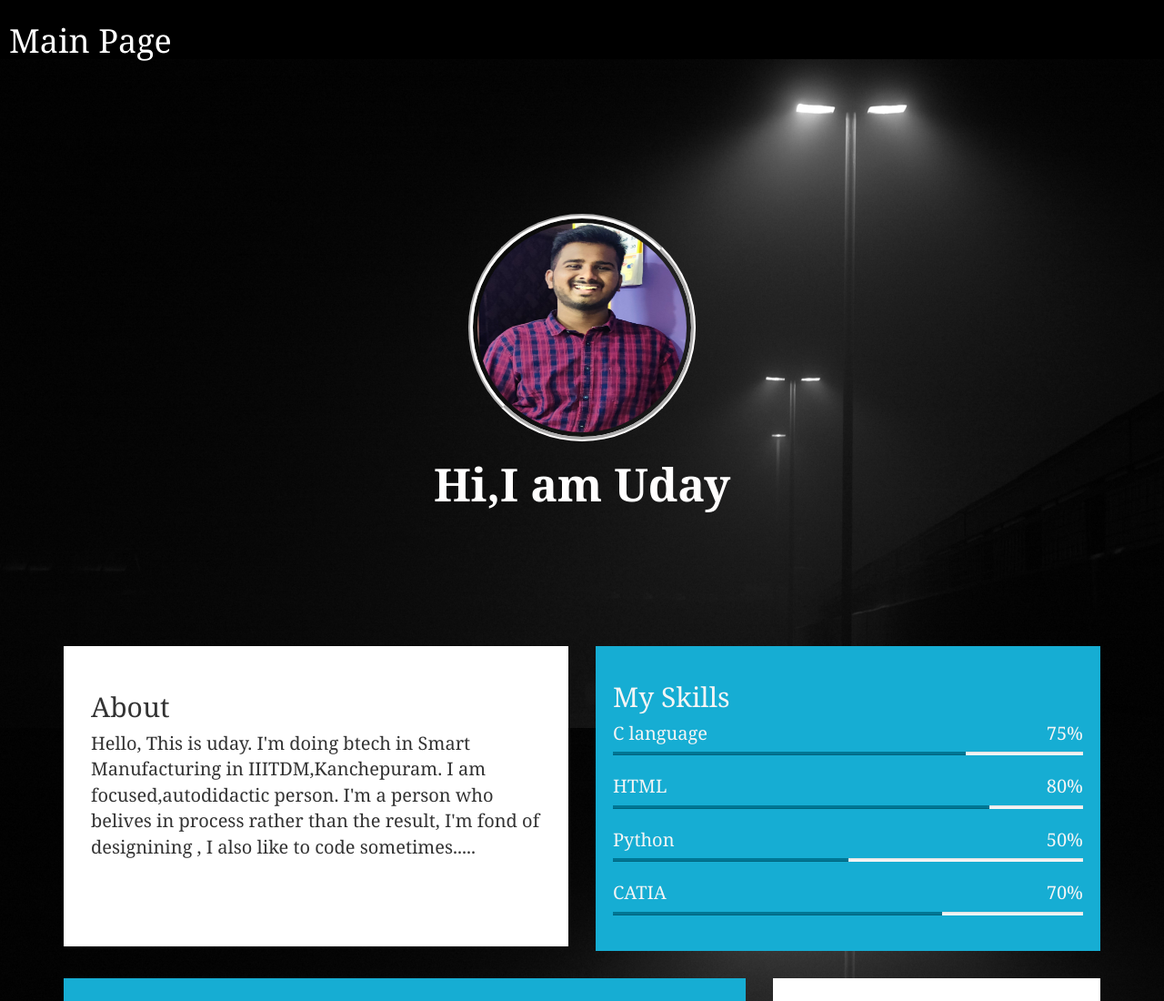
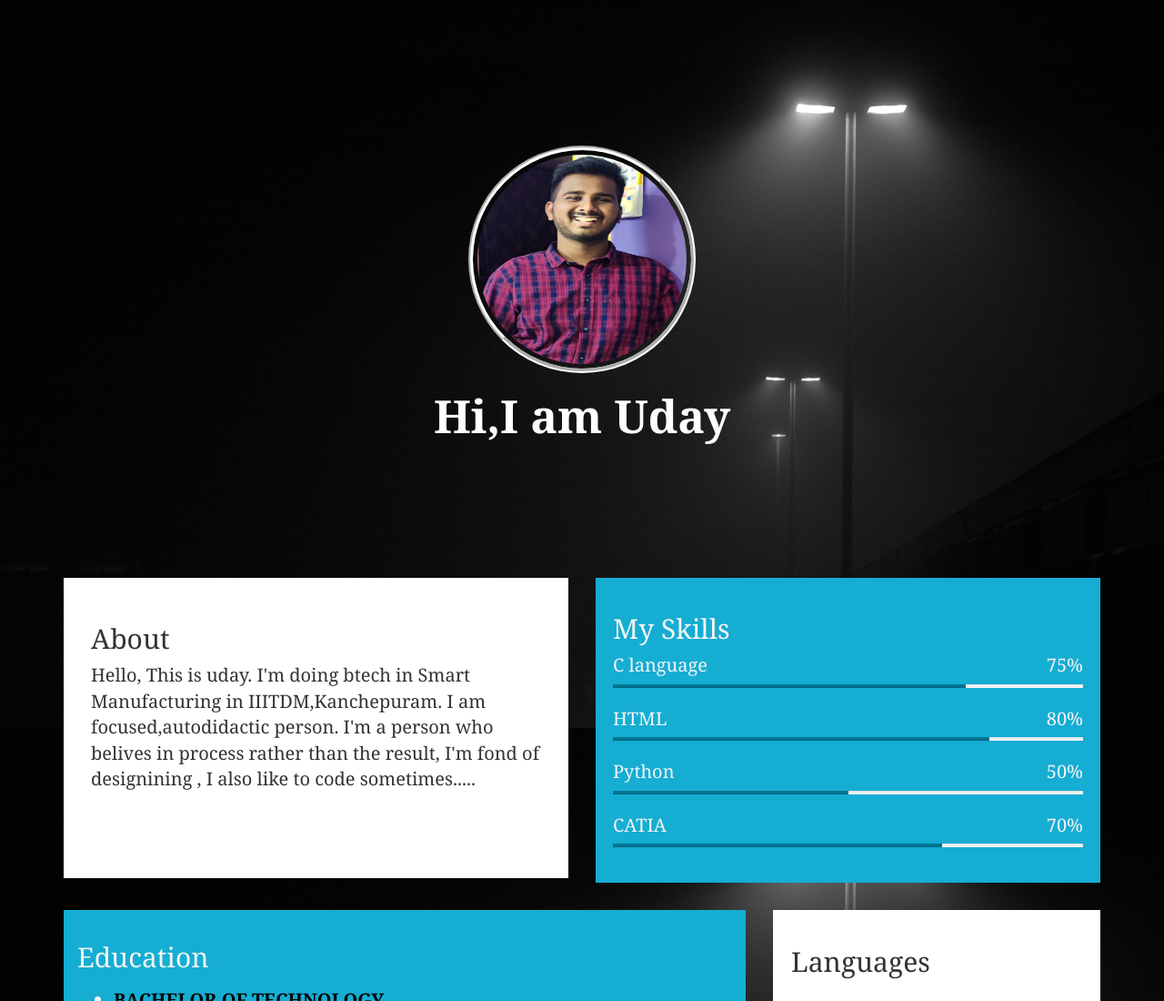
Before and after one commit to udaychandu967/udayresume1, a plain HTML site: page index.html in a window 1280 px wide. Shown: the top 1100 px of the page at 91% size. Drawn offline with Linux system fonts and the light colour scheme.

Commit message:
Update index.html

```diff
--- a/index.html
+++ b/index.html
@@ -14,9 +14,6 @@
 
 <!-- header section -->
 <header>
-	<div class="container1">
-		<h1 class="main"><a href="https://hariharanandhan.github.io/DBMS_Phase1_Group_D/"style="color:white";>Main Page</a></h1>
-	</div>
 	<div class="row1">
 		<div class="col-md-12">
 			<img src="uday.jpeg" class="img-responsive-circle" height="250px" width="250px" alt="Uday's Profile pic">
```
Lines whose indentation alone changed are shown as unchanged.
